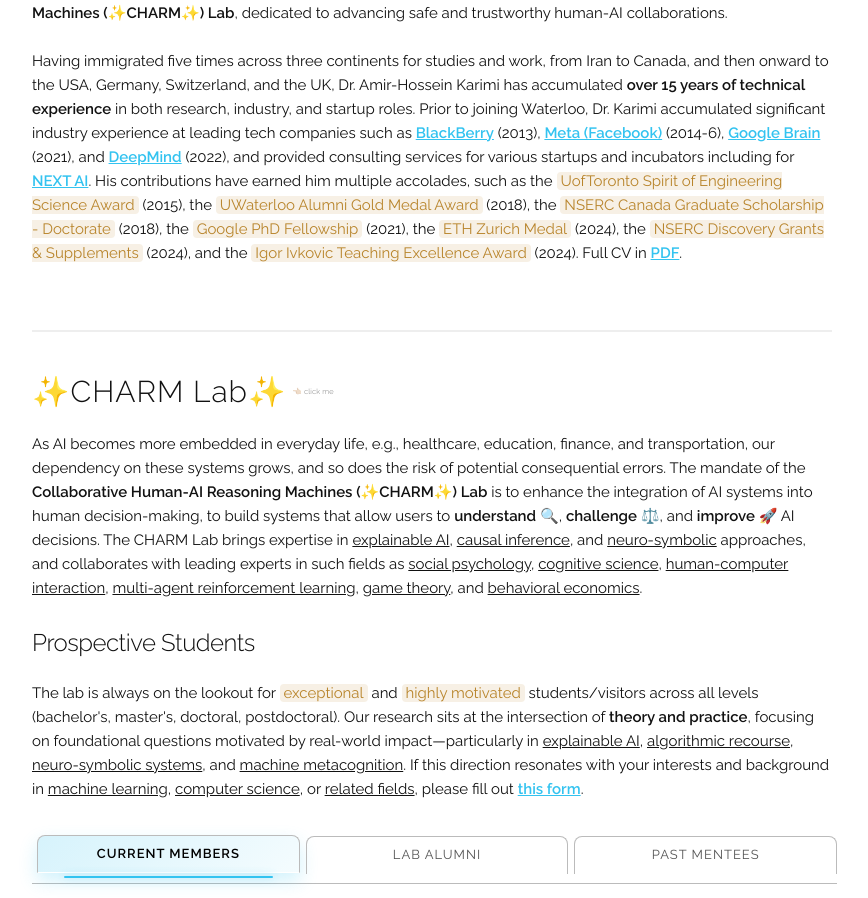
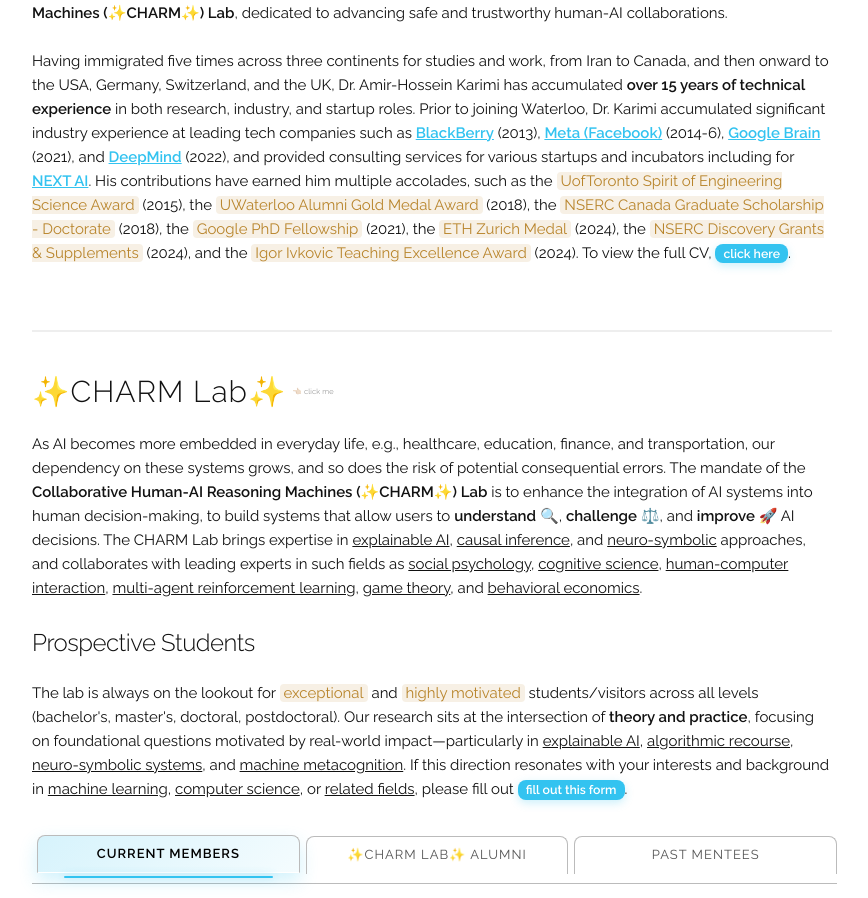
Before and after one commit to charmlab/website, a Jekyll site: the page built from index.html, in a window 1280 px wide, cut to the strip 509-1407 px from the top of the page. Shown: the whole strip, without its empty margins (208-1076 px from the left). Built offline with Jekyll 4.4.1, drawn with Linux system fonts in a browser that asks for light colours; some web fonts are replaced; some of the changed text lies outside the part shown.

Commit message:
Added inline cta button.

```diff
--- a/index.html
+++ b/index.html
@@ -21,7 +21,7 @@ title: Home
     and <a href="https://www.deepmind.com/" target="_blank">DeepMind</a> (2022),
     and provided consulting services for various startups and incubators including for <a href="https://www.nextcanada.com/next-ai/" target="_blank">NEXT AI</a>.
 
-    His contributions have earned him multiple accolades, such as the <span class="award">UofToronto Spirit of Engineering Science Award</span> (2015), the <span class="award">UWaterloo Alumni Gold Medal Award</span> (2018), the <span class="award">NSERC Canada Graduate Scholarship - Doctorate</span> (2018), the <span class="award">Google PhD Fellowship</span> (2021), the <span class="award">ETH Zurich Medal</span> (2024), the <span class="award">NSERC Discovery Grants & Supplements</span> (2024), and the <span class="award">Igor Ivkovic Teaching Excellence Award</span> (2024). Full CV in <a href={{ "/assets/cv/cv.pdf" | prepend: site.baseurl }} target="_blank">PDF</a>.
+    His contributions have earned him multiple accolades, such as the <span class="award">UofToronto Spirit of Engineering Science Award</span> (2015), the <span class="award">UWaterloo Alumni Gold Medal Award</span> (2018), the <span class="award">NSERC Canada Graduate Scholarship - Doctorate</span> (2018), the <span class="award">Google PhD Fellowship</span> (2021), the <span class="award">ETH Zurich Medal</span> (2024), the <span class="award">NSERC Discovery Grants & Supplements</span> (2024), and the <span class="award">Igor Ivkovic Teaching Excellence Award</span> (2024). To view the full CV, <a class="inline-cta" href={{ "/assets/cv/cv.pdf" | prepend: site.baseurl }} target="_blank">click here</a>.
   </p>
 
 </div>
@@ -65,14 +65,14 @@ title: Home
         If this direction resonates with your interests and background in
         <u>machine learning</u>, <u>computer science</u>, or <u>related fields</u>,
         please fill out
-        <a href="https://forms.gle/yqLBPJb6Gok4J1jv8" target="_blank" rel="noopener noreferrer">this form</a>.
+        <a class="inline-cta" href="https://forms.gle/yqLBPJb6Gok4J1jv8" target="_blank" rel="noopener noreferrer">fill out this form</a>.
       </p>
     </div>
   </div>
 
   <ul class="tab-nav group-tabs">
     <li><div class="button active" data-ref="#group-current">Current Members</div></li>
-    <li><div class="button" data-ref="#group-alumni">Lab Alumni</div></li>
+    <li><div class="button" data-ref="#group-alumni">✨CHARM Lab✨ Alumni</div></li>
     <li><div class="button" data-ref="#group-mentees">Past Mentees</div></li>
   </ul>
 
@@ -293,7 +293,7 @@ title: Home
 
     <!-- <br/> -->
 
-    To book Dr. Karimi for teaching engagements at your organization or event, <a href="mailto:amirhkarimi@gmail.com" target="_blank">reach out here</a>.
+    To book Dr. Karimi for teaching engagements at your organization or event, <a class="inline-cta" href="mailto:amirhkarimi@gmail.com" target="_blank">reach out via email</a>.
   </div>
 
   <ul class="tab-nav teaching-tabs">
@@ -382,9 +382,9 @@ title: Home
     Dr. Karimi is grateful for the generous funding support from the <b>University of Waterloo</b>, <b>NSERC</b>, <b>CIFAR</b>, <b>Google</b>, <b>Waterloo.AI</b>, and the <b>O'Donovan Family</b>, enabling his team to push the boundaries of human-AI research.
   </p>
   <p>
-    Besides academic contributions, Dr. Karimi also consults internationally for several startups, leveraging his expertise for <b>discovery</b>, <b>product-market fit</b>, and <b>scaling</b> of operations, in addition to <b>fundraising</b> and <b>grant writing</b>. He is available to discuss how his research and experience can deliver value to your organization and stakeholders. Book a time via <a href="https://courses.amirhkarimi.com/1-1-with-amir-from-foundations-to-mastery" target="_blank">this link</a>.
+    Besides academic contributions, Dr. Karimi also consults internationally for several startups, leveraging his expertise for <b>discovery</b>, <b>product-market fit</b>, and <b>scaling</b> of operations, in addition to <b>fundraising</b> and <b>grant writing</b>. He is available to discuss how his research and experience can deliver value to your organization and stakeholders. To book a time, <a class="inline-cta" href="https://courses.amirhkarimi.com/1-1-with-amir-from-foundations-to-mastery" target="_blank">click this link</a>.
   </p>
   <p>
-    For press inquiries, feel free to <a href="mailto:amirhkarimi@gmail.com" target="_blank">reach out</a>.
+    For press inquiries, feel free to <a class="inline-cta" href="mailto:amirhkarimi@gmail.com" target="_blank">reach out via email</a>.
   </p>
 </div>
--- a/libs/custom/ui.css
+++ b/libs/custom/ui.css
@@ -23,6 +23,35 @@
   align-items: center;
   justify-content: center;
   transition: transform 220ms ease, box-shadow 220ms ease, background-color 220ms ease;
+}
+
+.inline-cta {
+  display: inline-flex;
+  align-items: center;
+  justify-content: center;
+  padding: 2px 8px;
+  border-radius: 8px;
+  background: var(--accent-primary);
+  color: #ffffff;
+  font-size: 0.82em;
+  line-height: 1.3;
+  text-decoration: none;
+  box-shadow: 0 3px 8px rgba(51, 195, 240, 0.25);
+  transition: transform 200ms ease, box-shadow 200ms ease, background-color 200ms ease;
+}
+
+@media (hover: hover) and (pointer: fine) {
+  .inline-cta:hover {
+    background: #2a9bc7;
+    color: #ffffff;
+    transform: translateY(-1px);
+    box-shadow: 0 6px 14px rgba(42, 155, 199, 0.35);
+  }
+}
+
+.inline-cta:focus-visible {
+  outline: none;
+  box-shadow: 0 0 0 3px rgba(51, 195, 240, 0.35);
 }
 
 @media (max-width: 768px) {
```
